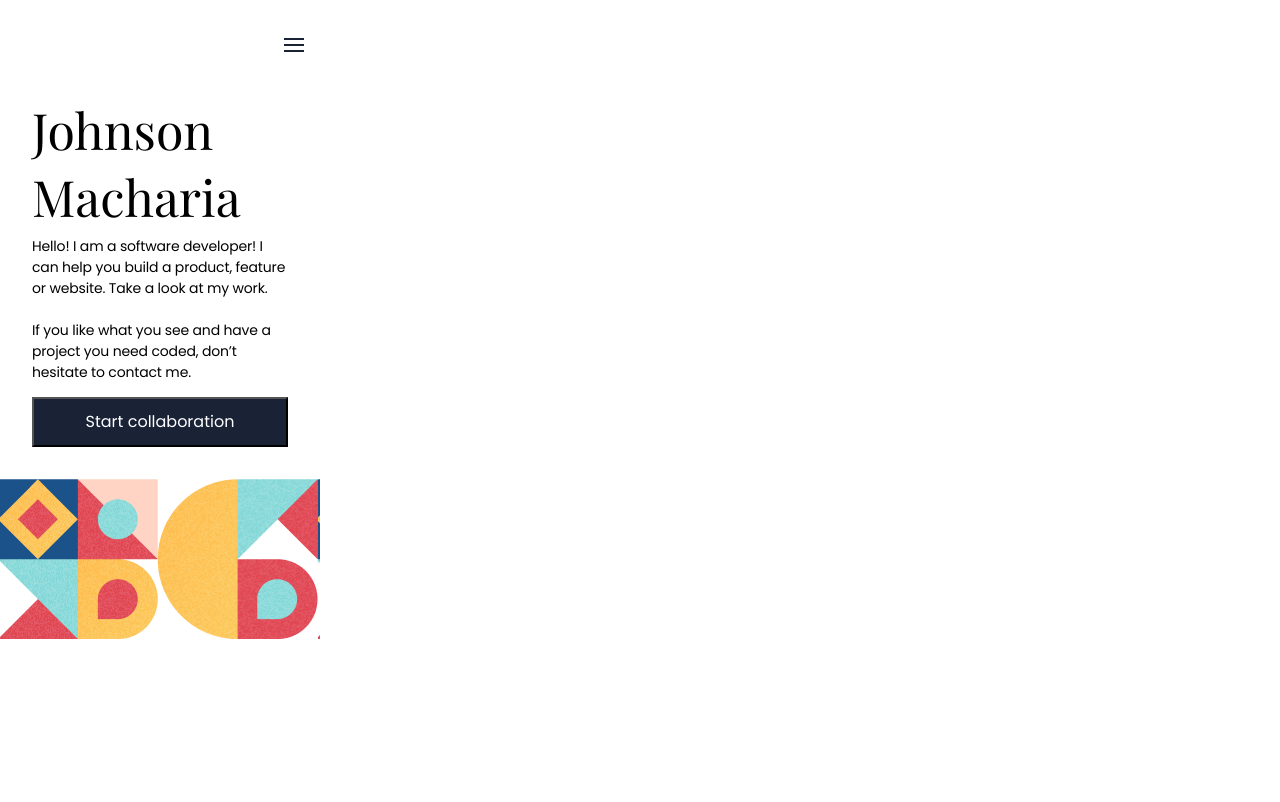
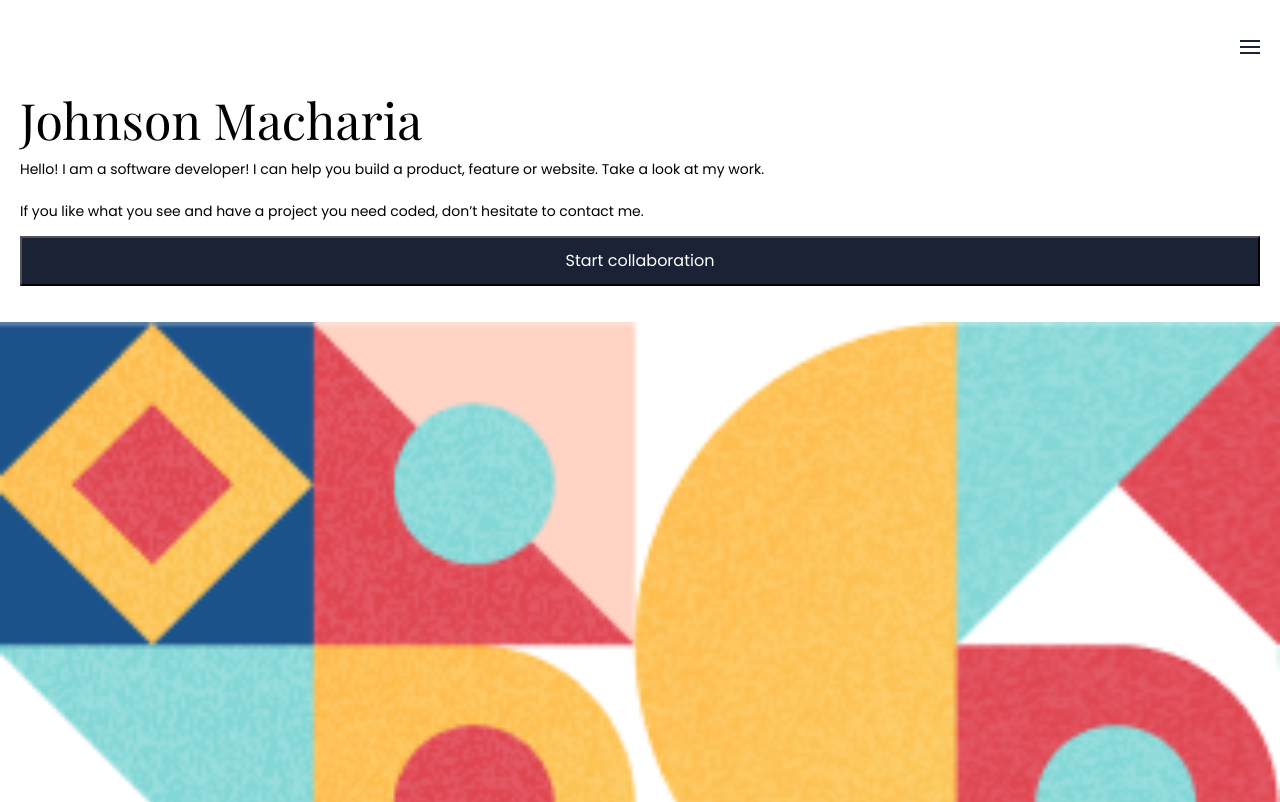
Before and after one commit to JohnteFresh/IrunguJohnson-Mobile-Portfolio, a website: page index.html in a window 1280 px wide. Drawn offline with nearby package versions, Linux system fonts and the light colour scheme.

Commit message:
update index.html update styles.css

```diff
--- a/index.html
+++ b/index.html
@@ -13,12 +13,14 @@
   <body>
     <header>
       <nav>
-        <img class="menu" src="icons/ic_menu.svg">
+        <div class="menu-burger">
+          <img src="icons/ic_menu.svg">
+        </div>
       </nav>
     </header>
     <main>
       <section class="homepage">
-        <div class="text">
+        <div class="container">
           <h1>
             Johnson Macharia
           </h1>
@@ -26,7 +28,7 @@
             Hello! I am a software developer! I can help you build a product, feature or website. Take a look at my work. <br><br>
             If you like what you see and have a project you need coded, don’t hesitate to contact me.
           </p>
-          <button type="submit" class="collaboration">
+          <button type="button" class="collaboration">
            Start collaboration
           </button>
         </div>
--- a/styles.css
+++ b/styles.css
@@ -5,22 +5,23 @@ body {
   box-sizing: border-box;
 }
 
-.menu {
-  width: 1.25rem;
-  margin-left: 17.75rem;
-  margin-top: 1.188rem;
-}
-
 header {
   background-image: url(./icons/image_geometry_1.png);
   background-repeat: no-repeat;
   height: 4.625rem;
   display: flex;
+  justify-content: flex-end;
   align-items: center;
 }
 
+.menu-burger {
+  margin-left: 17.75rem;
+  margin-top: 1.188rem;
+  display: flex;
+  margin-right: 1.25rem;
+}
+
 .homepage {
-  width: 20rem;
   display: flex;
   flex-direction: column;
   justify-content: flex-start;
@@ -28,22 +29,20 @@ header {
 
 h1 {
   font-family: Playfair Display, arial, sans-serif;
-  font-size: 50px;
+  font-size: 3.125rem;
   font-weight: 400;
 }
 
-.text {
+.container {
   display: flex;
   flex-direction: column;
-  align-items: center;
-  margin: -1.25rem 2rem 1rem 2rem;
+  align-self: auto;
+  margin: -1.875rem 1.25rem 1.25rem 1.25rem;
 }
 
-.text p {
+.container p {
   font-family: Poppins, arial, sans-serif;
   font-size: 0.875rem;
-  line-height: 1.313rem;
-  letter-spacing: -0.01rem;
   margin-top: -2.188rem;
 }
 
@@ -64,6 +63,7 @@ h1 {
 
 .image1 {
   background-image: url(icons/image_geometry_2.png);
-  width: 20rem;
-  height: 10rem;
+  background-repeat: no-repeat;
+  background-size: 100%;
+  height: 30rem;
 }
```
